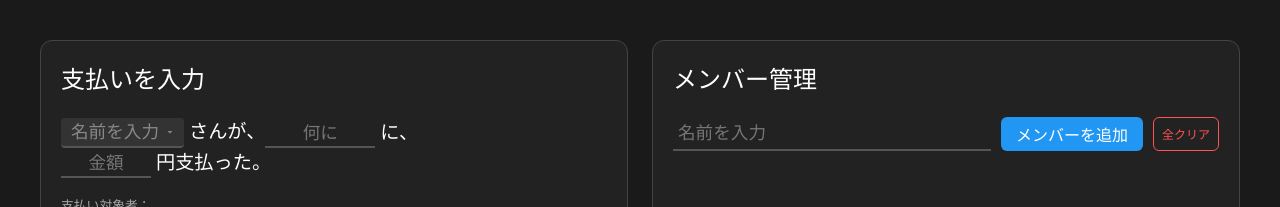
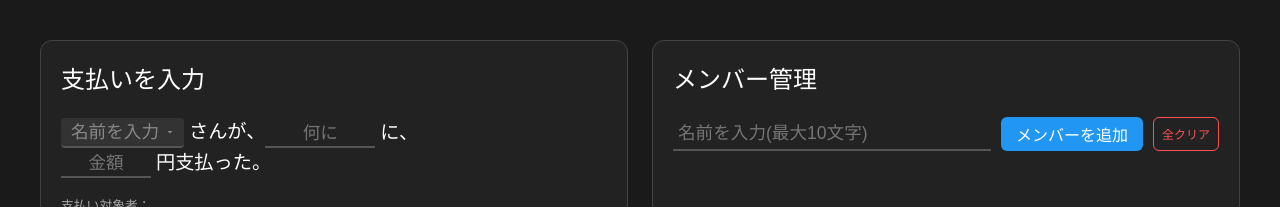
Before and after one commit to Mishima-Hiromi/split-bills-app, a React (Vite) app: page / in a window 1280 px wide. Shown: the top 207 px of the page. Built offline with nearby package versions, Linux system fonts and the light colour scheme.

Commit message:
名前入力文字制限

```diff
--- a/src/components/MemberSection.jsx
+++ b/src/components/MemberSection.jsx
@@ -131,8 +131,9 @@ function MemberSection({
       >
         <input
           style={inputStyle}
-          placeholder="名前を入力"
+          placeholder="名前を入力(最大10文字)"
           value={nameInput}
+          maxlength={10}
           onChange={(e) => setNameInput(e.target.value)}
         />
         <div style={buttonGroupStyle}>
```
